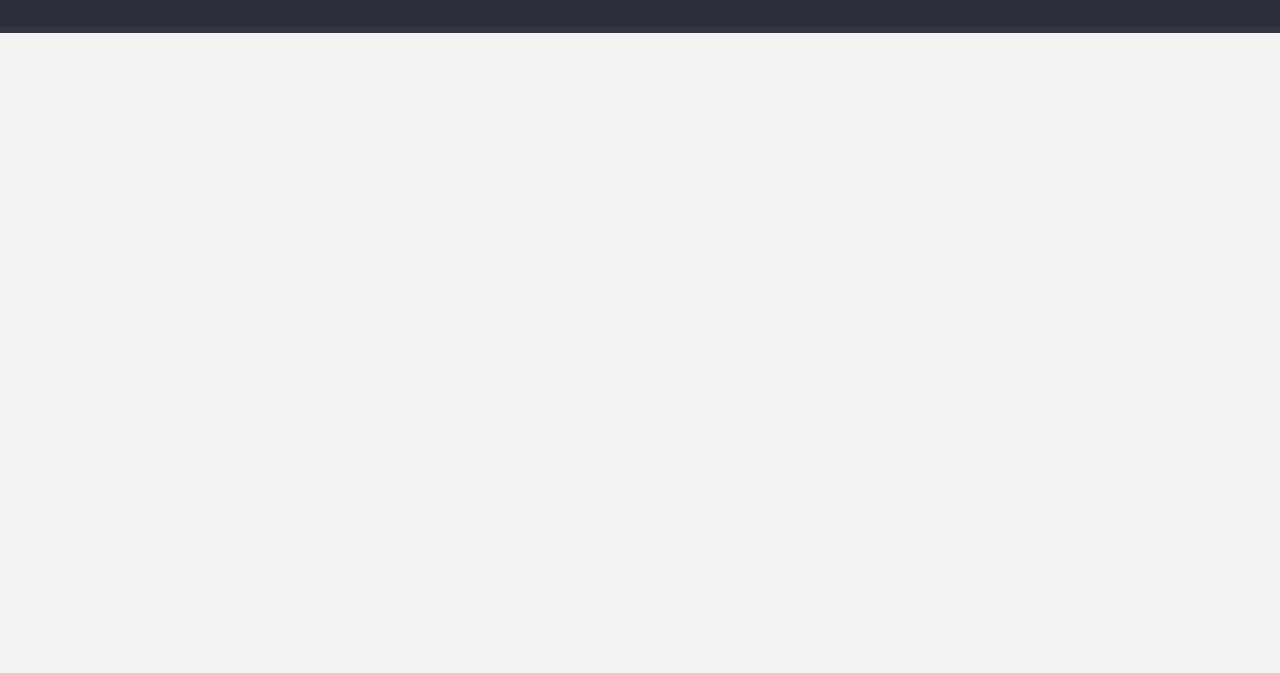
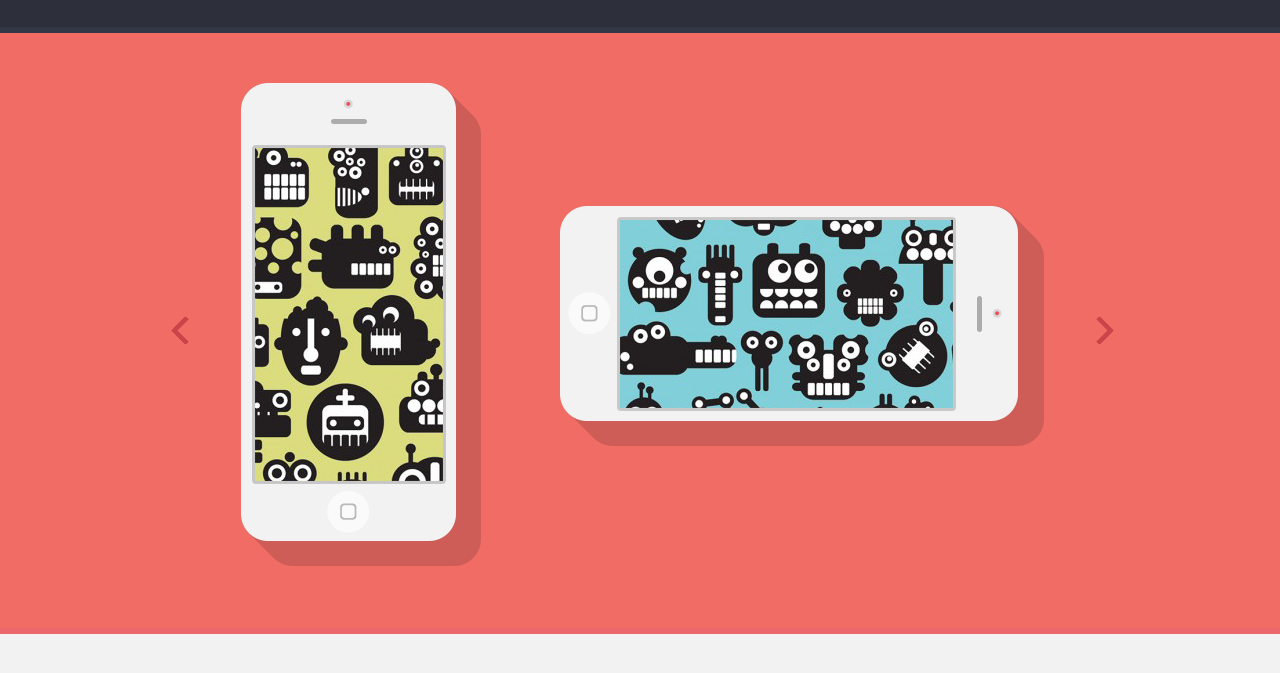
Before and after one commit to Werton-Wad/singolo, a plain HTML site: page singolo1.html in a window 1280 px wide. Shown: the part 63-736 px from the top of the page. Drawn offline with Linux system fonts and the light colour scheme.

Commit message:
feat: add block slider

```diff
--- a/singolo1.css
+++ b/singolo1.css
@@ -99,3 +99,45 @@ body {
 .clearfix {
 	clear: both;
 }
+.slider {
+	background-color: #f06c64;
+	border-bottom: 6px solid #ea676b;
+}
+.btn-left {
+  margin-left: 5px;
+  border: solid #CA4549;
+  border-radius: 3px;
+  border-width: 0 5px 5px 0;
+  display: inline-block;
+  padding: 8px;
+  transform: rotate(135deg);
+  cursor: pointer;
+}
+.btn-right {
+  border: solid #CA4549;
+  border-radius: 3px;
+  border-width: 0 5px 5px 0;
+  display: inline-block;
+  padding: 8px;
+  transform: rotate(-45deg);
+  cursor: pointer;
+}
+.slider__content {
+	display: flex;
+	justify-content: space-between;
+	text-align: center;
+	align-items: center;
+}
+.slider__phones{
+	padding-top: 50px;
+	padding-bottom: 60px;
+}
+.slider__phones .phone-horizontal{
+	padding-left: 75px;
+	padding-bottom: 120px;
+}
+
+.services-description {
+	padding-top: 65px;
+	padding-bottom: 45px;
+}
--- a/singolo1.html
+++ b/singolo1.html
@@ -27,4 +27,16 @@
 				<div class="clearfix"></div>
 			</div>
 		</div>
-	</header>
+    </header>
+    <section class="slider">
+		<div class="container">
+			<div class="slider__content">
+				<div class="btn-left"></div>
+				<div class="slider__phones">
+					<img class="phone-vertical" src="assets/phone-vertical.png" alt="iphone">
+					<img class="phone-horizontal" src="assets/phone-horizontal.png" alt="iphone">
+				</div>
+				<div class="btn-right"></div>
+			</div>
+		</div>
+	</section>
```
Also changed, not shown: assets/phone-horizontal.png (added), assets/phone-vertical.png (added).
